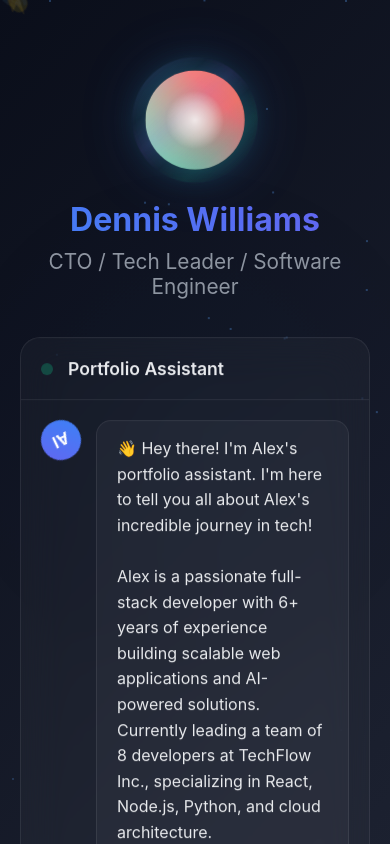
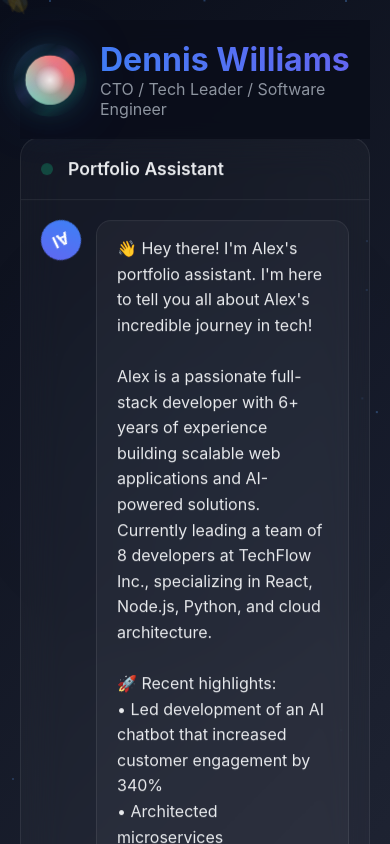
Before and after one commit to denwilliams/portfolio, a React (Vite) app: page / in a window 390 px wide. Shown: the top 844 px of the page. Built offline with nearby package versions, Linux system fonts and the light colour scheme.

Commit message:
Refactor header and profile styles for improved layout and responsiveness

```diff
--- a/src/index.css
+++ b/src/index.css
@@ -71,25 +71,33 @@ body {
 
 /* Header with glowing effect */
 .header {
-  text-align: center;
-  padding: 40px 0;
-  position: relative;
+  display: flex;
+  align-items: center;
+  justify-content: center;
+  gap: 20px;
+  padding: 20px 0;
+  position: sticky;
+  top: 0;
+  z-index: 10;
+  background: rgba(10, 14, 26, 0.9);
+  backdrop-filter: blur(10px);
 }
 
 .profile-pic {
-  width: 120px;
-  height: 120px;
+  width: 60px;
+  height: 60px;
   border-radius: 50%;
-  margin: 0 auto 20px;
+  margin: 0;
   position: relative;
   display: flex;
   align-items: center;
   justify-content: center;
+  flex-shrink: 0;
 }
 
 .siri-orb {
-  width: 100px;
-  height: 100px;
+  width: 50px;
+  height: 50px;
   border-radius: 50%;
   position: relative;
   background: radial-gradient(circle at 30% 30%, rgba(255, 255, 255, 0.6), transparent 50%),
@@ -97,9 +105,9 @@ body {
               linear-gradient(45deg, #3b82f6, #6366f1, #8b5cf6, #10b981, #ef4444, #f97316, #3b82f6);
   background-size: 400% 400%;
   animation: siriPulse 5s ease-in-out infinite, siriColorCycle 12s linear infinite;
-  box-shadow: 0 0 30px rgba(59, 130, 246, 0.3),
-              0 0 60px rgba(99, 102, 241, 0.2),
-              inset 0 0 30px rgba(255, 255, 255, 0.08);
+  box-shadow: 0 0 15px rgba(59, 130, 246, 0.3),
+              0 0 30px rgba(99, 102, 241, 0.2),
+              inset 0 0 15px rgba(255, 255, 255, 0.08);
 }
 
 .siri-orb::before {
@@ -196,7 +204,7 @@ body {
 }
 
 .name {
-  font-size: 3rem;
+  font-size: 1.8rem;
   font-weight: 700;
   background: linear-gradient(45deg, #3b82f6, #6366f1, #8b5cf6);
   background-size: 200% 200%;
@@ -204,13 +212,14 @@ body {
   -webkit-text-fill-color: transparent;
   background-clip: text;
   animation: gradientShift 3s ease-in-out infinite;
-  margin-bottom: 10px;
+  margin: 0;
 }
 
 .title {
-  font-size: 1.3rem;
+  font-size: 1rem;
   color: #9ca3af;
   opacity: 0.9;
+  margin: 0;
 }
 
 @keyframes gradientShift {
```
